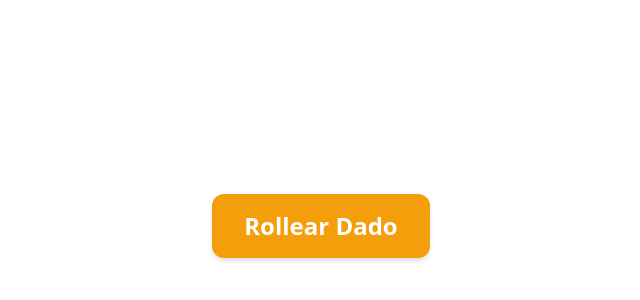
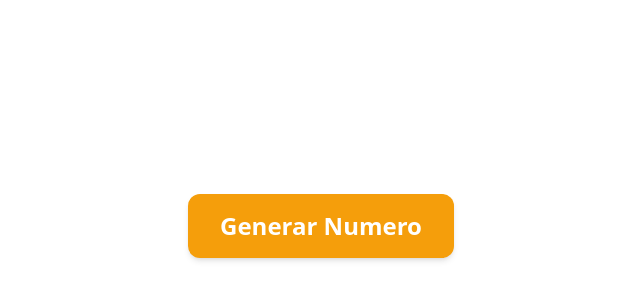
Before and after one commit to Pabloravioli/Practica-en-JavaScript, a plain HTML site: page generador de numeros randoms/generador.html in a window 1280 px wide. Shown: the part 162-462 px from the top of the page, without its empty margins (319-959 px from the left). Drawn offline with nearby package versions, Linux system fonts and the light colour scheme.

Commit message:
Se hizo modificacion en el html

```diff
--- a/generador de numeros randoms/generador.html
+++ b/generador de numeros randoms/generador.html
@@ -19,7 +19,7 @@
         hover:shadow-lg
         active:scale-95
         transition
-        duration-200">Rollear Dado
+        duration-200">Generar Numero
     </button>
     <label id="miRespuesta" class="text-5xl"></label>
 
```
